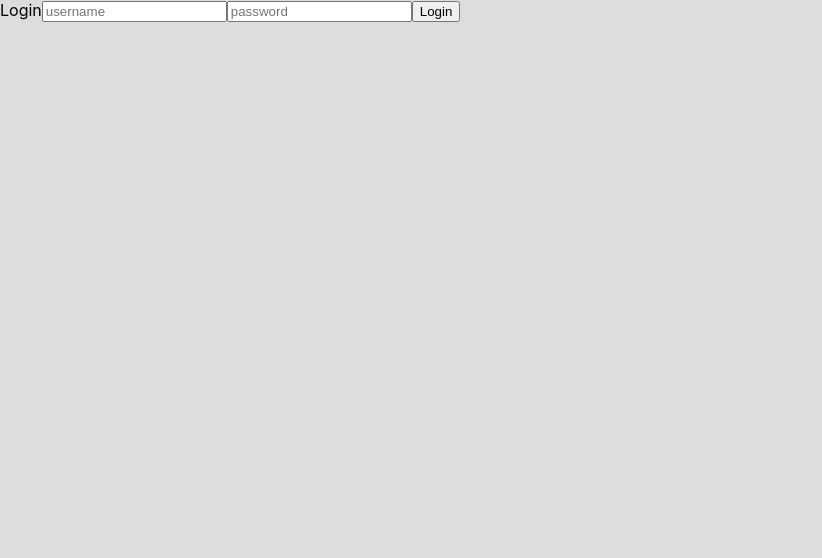
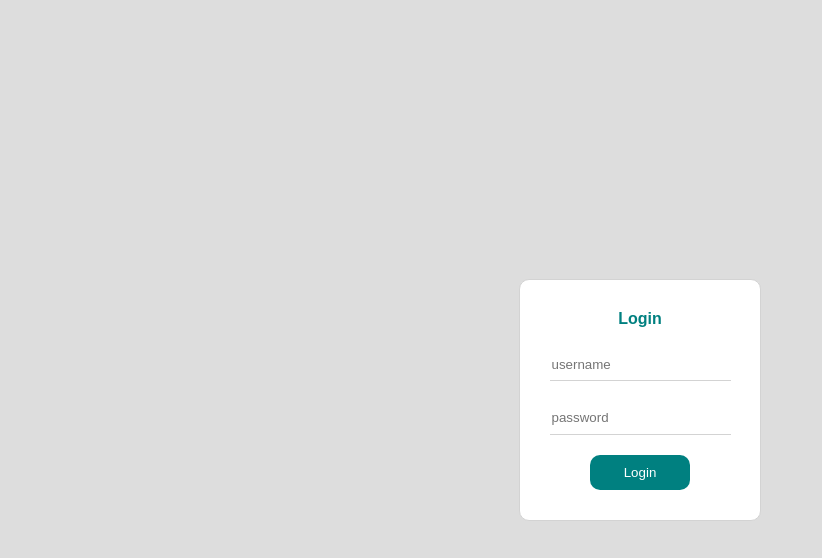
Before and after one commit to Ptrk12/manage-me, a React (Create React App) app: page / in a window 1280 px wide. Shown: the top 558 px of the page, without its empty margins (0-822 px from the left). Built offline with nearby package versions, Linux system fonts and the light colour scheme; the HTML template or start-up script is replaced by a standard one.

Commit message:
working on

```diff
--- a/src/App.tsx
+++ b/src/App.tsx
@@ -17,7 +17,7 @@ import LoginPage from "./pages/login/LoginPage";
 const Layout = () => {
   return (
     <div className="main">
-      <Link to={`/`}>
+      <Link to={`/app/projects`}>
         <Button variant="contained">HOME</Button>
       </Link>
       <div className="container">
--- a/src/api/index.js
+++ b/src/api/index.js
@@ -2,9 +2,11 @@
 Object.defineProperty(exports, "__esModule", { value: true });
 var userType_1 = require("../types/userType");
 var express = require("express");
+var cors = require('cors');
 var app = express();
 var jwt = require("jsonwebtoken");
 app.use(express.json());
+app.use(cors());
 var users = [new userType_1.default("patryk", "bajak", "haslo123"), new userType_1.default("test1", "test2", "haslo123")];
 var refreshTokens = [];
 app.post("/api/refresh", function (req, res) {
--- a/src/api/index.ts
+++ b/src/api/index.ts
@@ -2,9 +2,11 @@ import userType from "../types/userType";
 
 
 const express = require("express");
+const cors = require('cors');
 const app = express();
 const jwt = require("jsonwebtoken")
 app.use(express.json())
+app.use(cors());
 
 const users:userType[] = [new userType("patryk","bajak","haslo123"),new userType("test1","test2","haslo123")]
 let refreshTokens:string[] = [];
--- a/src/components/backlogTable/BacklogTable.tsx
+++ b/src/components/backlogTable/BacklogTable.tsx
@@ -10,6 +10,7 @@ import { Link, useParams } from "react-router-dom";
 import TaskType from "../../types/TaskType";
 import State from "../../enums/State";
 import { useState } from "react";
+import React from "react";
 
 const BacklogTable = (props: { props: TaskType[] }) => {
   const tasks = props.props;
@@ -68,7 +69,7 @@ const BacklogTable = (props: { props: TaskType[] }) => {
                   <MenuItem value={State.Done}>Done</MenuItem>
                 </Select>
                 <Link
-                  to={`/projects/${projectId}/userstory/${task.userStoryId}/createtask?taskId=${task.id}`}
+                  to={`/app/projects/${projectId}/userstory/${task.userStoryId}/createtask?taskId=${task.id}`}
                 >
                   <Button variant="outlined">Details</Button>
                 </Link>
@@ -110,7 +111,7 @@ const BacklogTable = (props: { props: TaskType[] }) => {
                   <MenuItem value={State.Done}>Done</MenuItem>
                 </Select>
                 <Link
-                  to={`/projects/${projectId}/userstory/${task.userStoryId}/createtask?taskId=${task.id}`}
+                  to={`/app/projects/${projectId}/userstory/${task.userStoryId}/createtask?taskId=${task.id}`}
                 >
                   <Button variant="outlined">Details</Button>
                 </Link>
@@ -152,7 +153,7 @@ const BacklogTable = (props: { props: TaskType[] }) => {
                   <MenuItem value={State.Done}>Done</MenuItem>
                 </Select>
                 <Link
-                  to={`/projects/${projectId}/userstory/${task.userStoryId}/createtask?taskId=${task.id}`}
+                  to={`/app/projects/${projectId}/userstory/${task.userStoryId}/createtask?taskId=${task.id}`}
                 >
                   <Button variant="outlined">Details</Button>
                 </Link>
--- a/src/pages/Task/Task.tsx
+++ b/src/pages/Task/Task.tsx
@@ -134,7 +134,7 @@ const Task = () => {
     if (projectId != undefined && userStoryId != undefined) {
       localStorageWorker.add(newTask.id.toString(), newTask);
     }
-    navigate(`/projects/${projectId}/userstory/${userStoryId}/tasklist`);
+    navigate(`/app/projects/${projectId}/userstory/${userStoryId}/tasklist`);
   };
   const handleOnChangeSelect = (e: SelectChangeEvent) => {
     setTaskData(prevData => ({
--- a/src/pages/UserSotires/UserStory.tsx
+++ b/src/pages/UserSotires/UserStory.tsx
@@ -11,6 +11,7 @@ import Priority from "../../enums/Priority";
 import State from "../../enums/State";
 import userType from "../../types/userType";
 import "./userStory.scss"
+import React from "react";
 
 
 const Tasks = () => {
@@ -147,11 +148,11 @@ const Tasks = () => {
       renderCell: (params) => {
         return (
           <div className="action">
-            <Link className="link" to={`/projects/${id}/userstory/${params.row.id}/tasklist`}>
+            <Link className="link" to={`/app/projects/${id}/userstory/${params.row.id}/tasklist`}>
               Go to task
             </Link>
             <div>
-              <Link className="link" to={`/projects/${id}/userstory/${params.row.id}/createtask`}>
+              <Link className="link" to={`/app/projects/${id}/userstory/${params.row.id}/createtask`}>
                 Create Task
               </Link>
             </div>
@@ -166,7 +167,7 @@ const Tasks = () => {
         <IconButton onClick={() => setOpen(true)}>
           <AddIcon />
         </IconButton>
-        <Link to={`/projects/${id}/backlog`}>
+        <Link to={`app/projects/${id}/backlog`}>
           <Button variant="contained" color="secondary">
             BACKLOG
           </Button>
--- a/src/pages/login/LoginPage.tsx
+++ b/src/pages/login/LoginPage.tsx
@@ -2,6 +2,7 @@ import React, { useState } from 'react'
 import axios from "axios";
 import Project from '../project/Project';
 import { useNavigate } from "react-router-dom";
+import "./loginPage.scss"
 
 const LoginPage = () => {
 
--- a/src/pages/login/loginPage.scss
+++ b/src/pages/login/loginPage.scss
@@ -0,0 +1,48 @@
+.container {
+    font-family: "Quicksand", sans-serif;
+    .login,
+    .home {
+        background-color: white;
+      width: 200px;
+      height: 200px;
+      padding: 20px;
+      position: absolute;
+      top: 0;
+      bottom: 0;
+      left: 0;
+      right: 0;
+      margin: auto;
+      border: 1px solid lightgray;
+      border-radius: 10px;
+      form {
+        height: 100%;
+        display: flex;
+        flex-direction: column;
+        align-items: center;
+        justify-content: space-around;
+        .formTitle {
+            color: teal;
+            font-weight: bold;
+          }
+          input {
+            height: 30px;
+            border: none;
+            border-bottom: 1px solid lightgray;
+          }
+
+          input:focus {
+            outline: none;
+          }
+
+  .submitButton {
+    width: 100px;
+    padding: 10px;
+    border: none;
+    border-radius: 10px;
+    background-color: teal;
+    color: white;
+    cursor: pointer;
+  }
+      }
+    }
+  }
--- a/src/pages/projectList/ProjectList.tsx
+++ b/src/pages/projectList/ProjectList.tsx
@@ -75,7 +75,7 @@ const ProjectList = () => {
       width: 250,
       renderCell: (params) => {
         return <div className='action'>
-          <Link className='link' to={`/projects/${params.row.id}`}>
+          <Link className='link' to={`/app/projects/${params.row.id}`}>
             GO INTO
           </Link>
           <IconButton onClick={() => handleSetProjectActive(params.row.id.toString())}>
--- a/src/pages/taskList/TaskList.tsx
+++ b/src/pages/taskList/TaskList.tsx
@@ -93,7 +93,7 @@ const TaskList = () => {
         if (selectedRow == params.row.id.toString()) {
           return (
             <div className='action'>
-              <Link className='link' to={`/projects/${projectId}/userstory/${userStoryId}/createtask?taskId=${selectedRow}`}>
+              <Link className='link' to={`/app/projects/${projectId}/userstory/${userStoryId}/createtask?taskId=${selectedRow}`}>
                 Details
               </Link>
             </div>
--- a/src/storage/localStorageWorker.ts
+++ b/src/storage/localStorageWorker.ts
@@ -1,4 +1,5 @@
 import { Type } from "typescript";
+import axios from "axios";
 
 export class localStorageWorker {
 
```
Also changed, not shown: src/setupProxy.js (deleted, +0 -11 lines), 1 other file (tests, documents, lock files or other folders).
